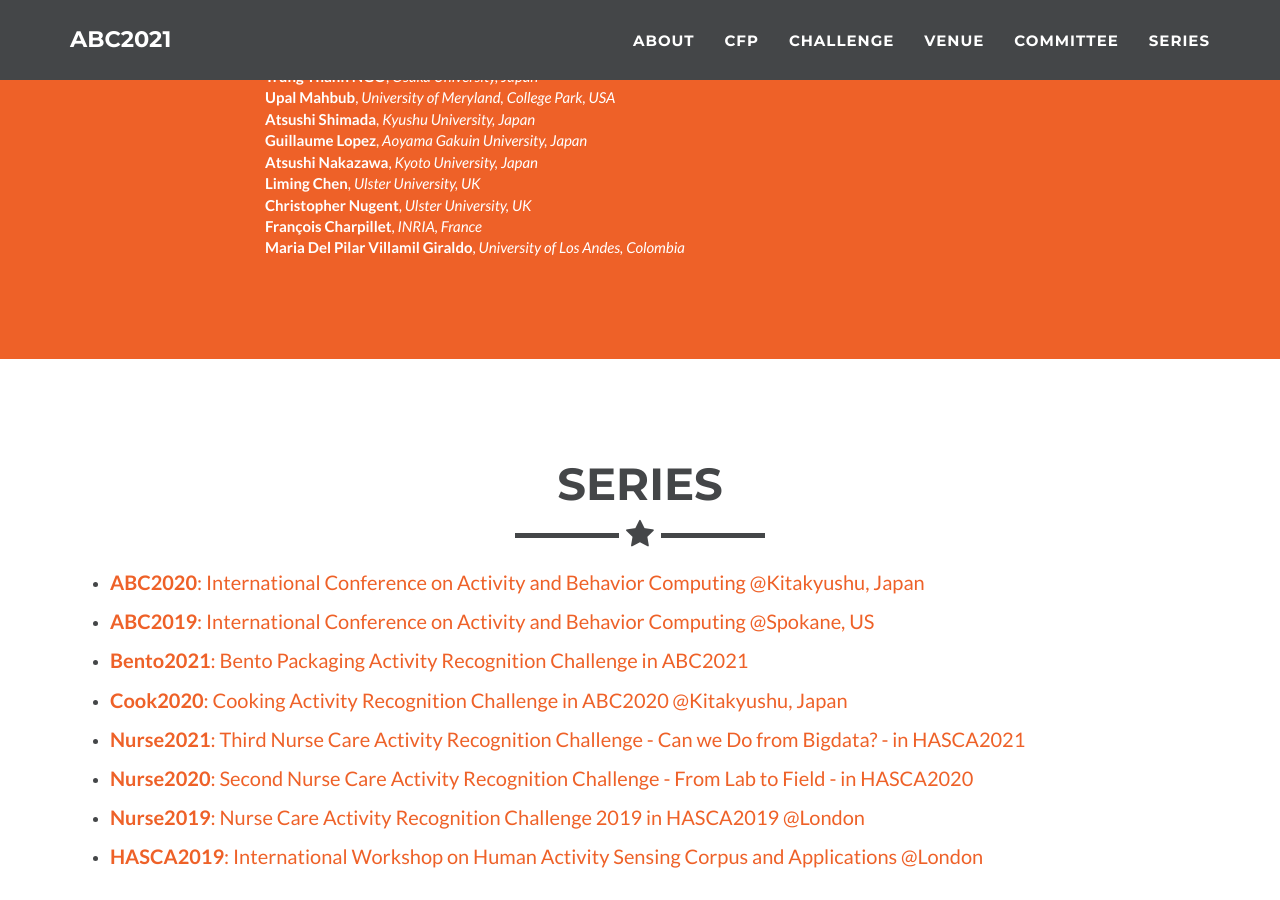
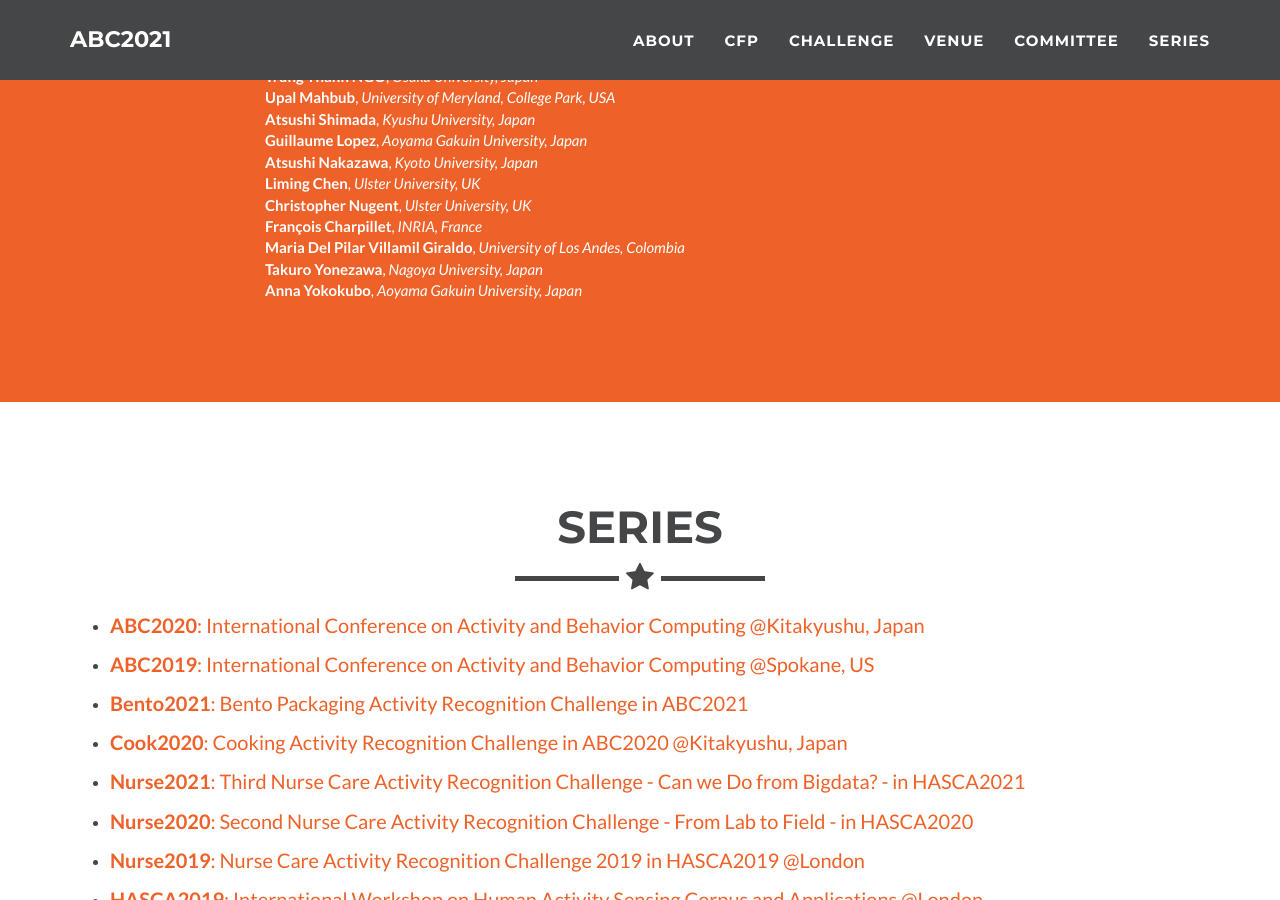
Before and after one commit to abc-research/abc-research.github.io, a Jekyll site: the page built from index.html, in a window 1280 px wide and 900 px high, scrolled down 5055 px. Built offline with Jekyll 4.4.1, drawn with Linux system fonts in a browser that asks for light colours.

Commit message:
Update _config.yml

```diff
--- a/_config.yml
+++ b/_config.yml
@@ -206,6 +206,12 @@ committee:
         affil: University of Los Andes, Colombia
 #      - name: Shoji Kobashi
 #        affil: University of Hyogo, Japan
+      - name: Takuro Yonezawa
+        affil: Nagoya University, Japan
+      - name: Anna Yokokubo
+        affil: Aoyama Gakuin University, Japan
+
+
 cfp:
   text:
     - text: "We welcome 4 categories of papers: regular  papers, position papers, survey papers, and challenge papers. The submitted papers are <u>peer reviewed</u> by expert researchers, and accepted based on the research quality."
```
